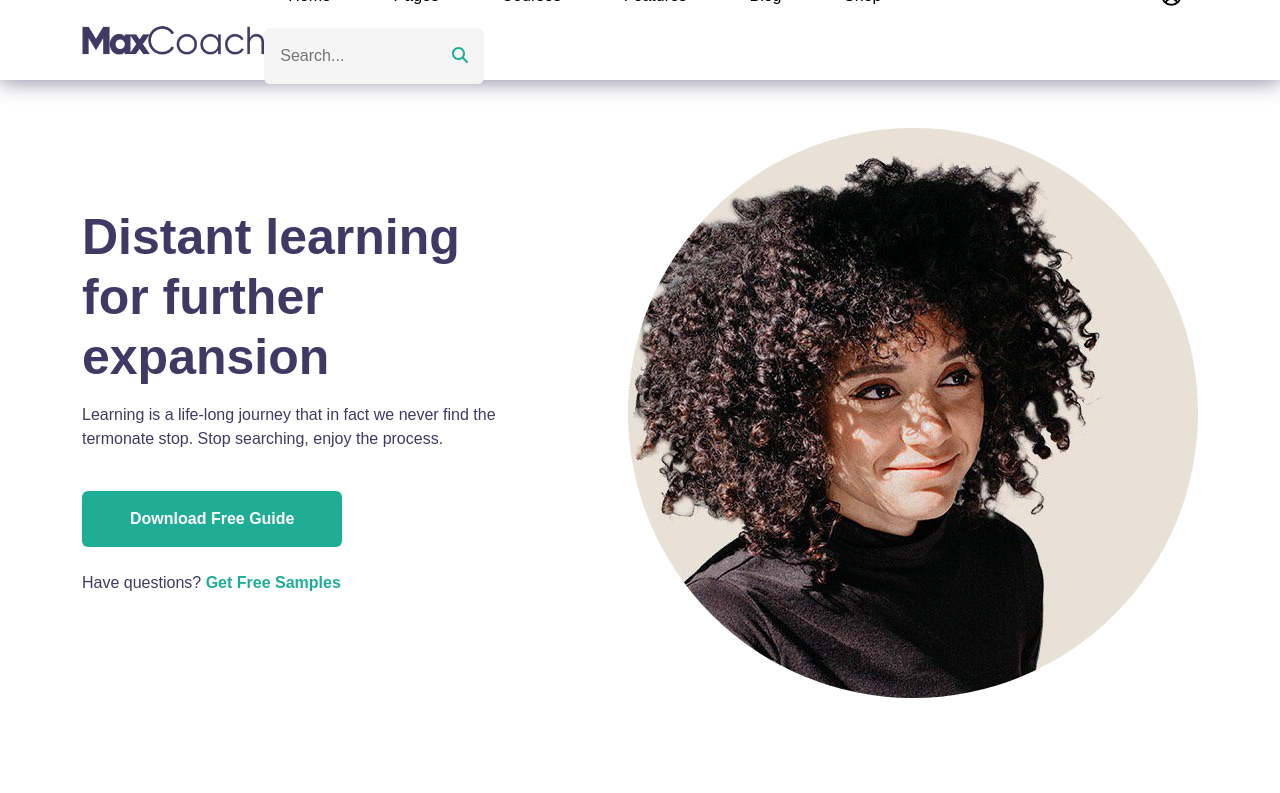
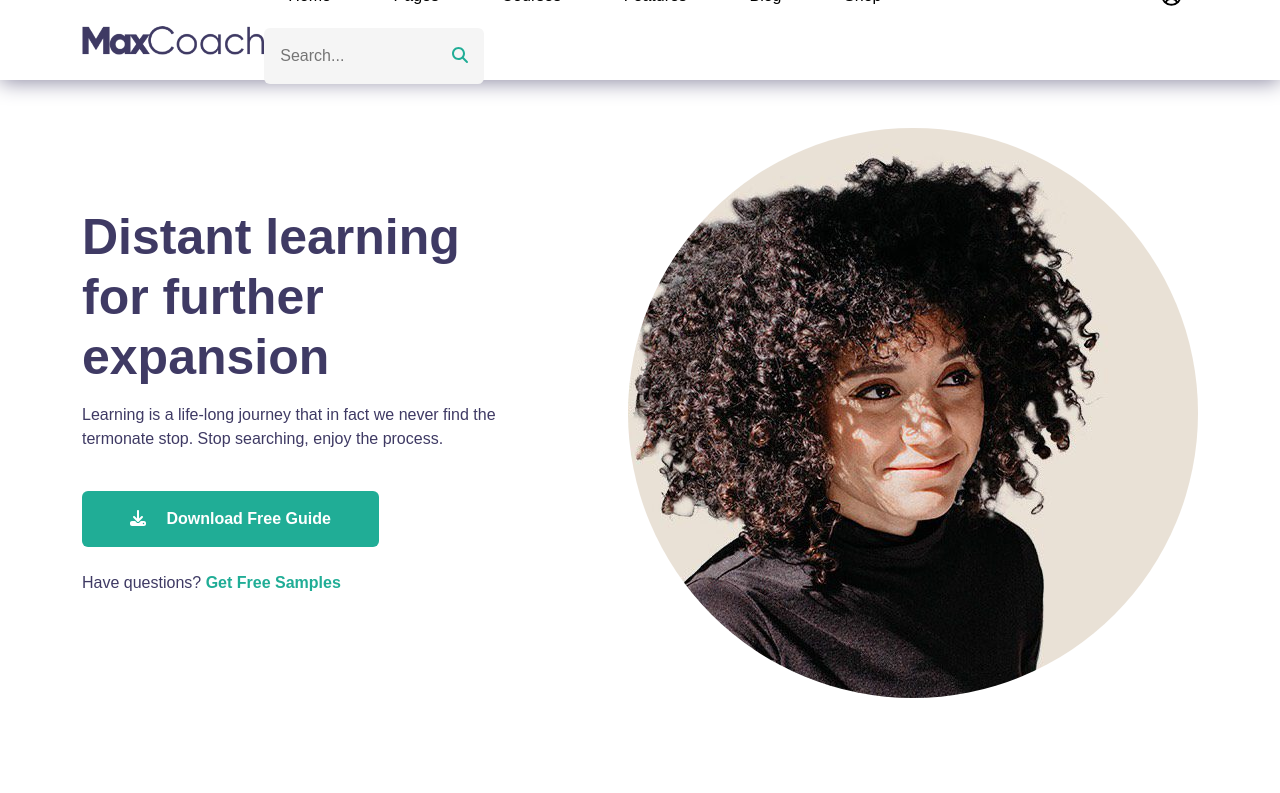
Before and after one commit to marcocareddu/proj-html-vuejs, a Vue app: page / in a window 1280 px wide. Shown: the top 793 px of the page. Built offline with nearby package versions, Linux system fonts and the light colour scheme.

Commit message:
VUE Jumbotron - Added icon to button slot

```diff
--- a/src/components/JumbotronSection.vue
+++ b/src/components/JumbotronSection.vue
@@ -23,7 +23,10 @@ export default {
 
                 <!-- Base Button -->
                 <div>
-                    <BaseButton buttonText="Download Free Guide" />
+                    <BaseButton buttonText="Download Free Guide">
+                        <!-- Slot Icon -->
+                        <font-awesome-icon :icon="['fas', 'download']" class="pe-3" />
+                    </BaseButton>
                 </div>
 
                 <p class="py-2">Have questions? <a href="#" class="fw-bolder">Get Free Samples</a></p>
```
